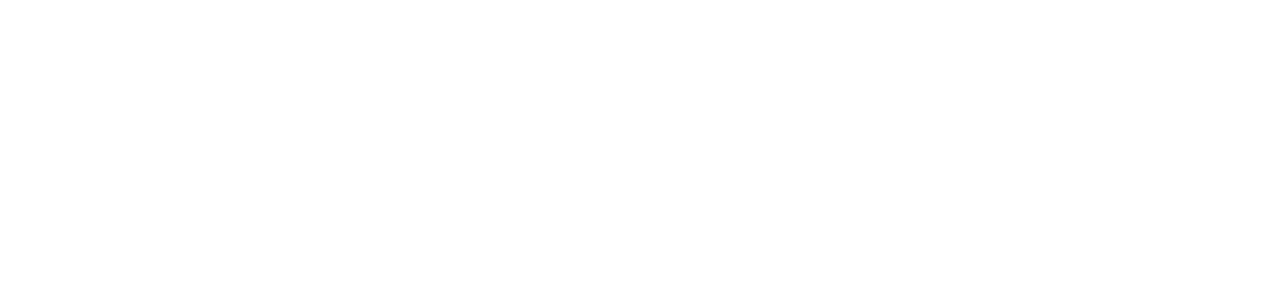
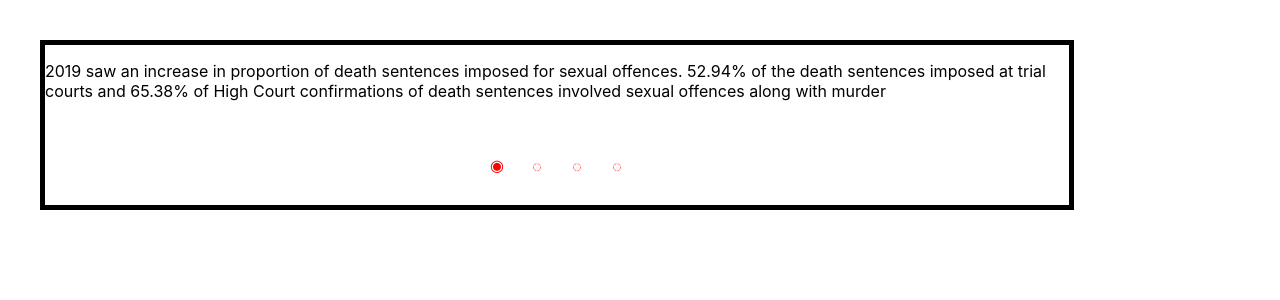
Before and after one commit to NidhiKJha/justice-data-app, a React (Create React App) app: page / in a window 1280 px wide. Shown: the top 300 px of the page. Built offline with nearby package versions, Linux system fonts and the light colour scheme.

Commit message:
slider added

```diff
--- a/src/App.css
+++ b/src/App.css
@@ -28,11 +28,6 @@
   color: #61dafb;
 }
 
-@keyframes App-logo-spin {
-  from {
-    transform: rotate(0deg);
-  }
-  to {
-    transform: rotate(360deg);
-  }
+Slider {
+  margin: 40px;
 }
--- a/src/App.js
+++ b/src/App.js
@@ -1,11 +1,35 @@
-import React from 'react';
-import './App.css';
+import React from "react";
+import "./App.css";
+import Slider from "./components/slider";
 
-function App() {
-  return (
-    <div className="App">
-    </div>
-  );
+class App extends React.Component {
+  render() {
+    return (
+      <div>
+        <Slider>
+          <p>
+            2019 saw an increase in proportion of death sentences imposed for
+            sexual offences. 52.94% of the death sentences imposed at trial
+            courts and 65.38% of High Court confirmations of death sentences
+            involved sexual offences along with murder
+          </p>
+          <p>
+            The Supreme Court, during the tenure of former Chief Justice Ranjan
+            Gogoi, listed and heard the maximum number of capital cases (27)
+            since 2001
+          </p>
+          <p>
+            The POCSO Act was amended to introduce the death penalty for
+            non-homicidal rape of children
+          </p>
+          <p>
+            The state legislature of Andhra Pradesh amended the Indian Penal
+            Code to introduce the death penalty for non-homicidal rape of adult
+            women
+          </p>
+        </Slider>
+      </div>
+    );
+  }
 }
-
 export default App;
--- /dev/null
+++ b/src/components/slider.js
@@ -0,0 +1,35 @@
+import React from "react";
+import "./style.css";
+class Slider extends React.Component {
+  state = { index: 0 };
+
+  dotClicked = (e) => {
+    this.setState({ index: parseInt(e.target.dataset.index, 10) });
+  };
+
+  render() {
+    return (
+      <div className="slider-container">
+        <div
+          className="slider-innerContainer"
+          style={{ left: -100 * this.state.index + "%" }}
+        >
+          {this.props.children.map((child, index) => (
+            <div key={index}>{child}</div>
+          ))}
+        </div>
+        <div className="slider-dots">
+          {this.props.children.map((child, index) => (
+            <div key={index} data-index={index} onClick={this.dotClicked}>
+              {index === this.state.index ? "◉" : "◌"}
+            </div>
+          ))}
+        </div>
+      </div>
+    );
+  }
+}
+
+
+
+export default Slider;
--- a/src/components/style.css
+++ b/src/components/style.css
@@ -0,0 +1,41 @@
+.slider-container {
+  width: 80%;
+  height: 160px;
+  overflow: hidden;
+  border: 5px solid black;
+  position: relative;
+  margin: 40px;
+}
+
+.slider-innerContainer {
+  transition: left 0.8s ease-out;
+  display: flex;
+  position: relative;
+  height: 100%;
+}
+.slider-innerContainer > * {
+  width: 100%;
+  height: 100%;
+  flex-shrink: 0;
+}
+.slider-innerContainer > * img {
+  width: 100%;
+  height: 100%;
+}
+
+.slider-dots {
+  position: absolute;
+  text-align: center;
+  bottom: 10px;
+  left: 0;
+  right: 0;
+  display: flex;
+  justify-content: center;
+  color: red;
+}
+
+.slider-dots div {
+  cursor: pointer;
+  width: 40px;
+  height: 40px;
+}
```
Also changed, not shown: src/Data/statistics-movements-in-hc-sc.json (+4 -12 lines).
